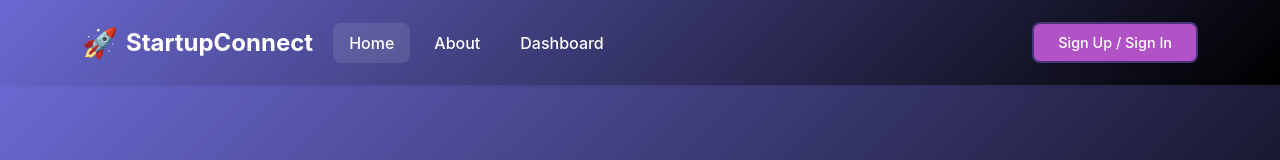
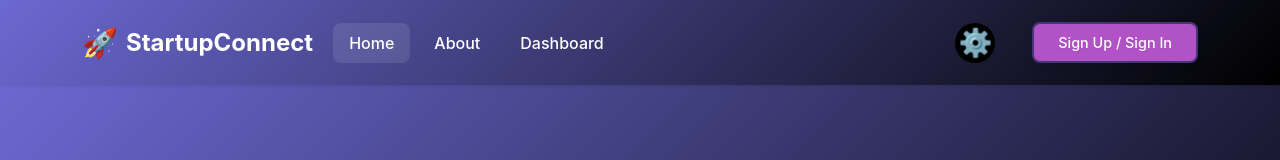
Before and after one commit to NightingaleX03/Startup-Connect, an Angular app in the folder client/frontend-app/: page / in a window 1280 px wide. Shown: the top 160 px of the page. Built offline with nearby package versions, Linux system fonts and the light colour scheme.

Commit message:
toogle for light and dark mode

```diff
--- a/client/frontend-app/src/app/components/navbar/navbar.component.html
+++ b/client/frontend-app/src/app/components/navbar/navbar.component.html
@@ -40,6 +40,9 @@
 
       <!-- Auth Buttons -->
       <div class="navbar-auth">
+        <div class="theme-toggle" (click)="toggleTheme()" title="Change theme">
+          <span class="gear-emoji">⚙️</span>
+        </div>
         <button class="btn btn-signup" *ngIf="!authService.isLoggedIn()" routerLink="/auth">Sign Up / Sign In</button>
         <button class="btn btn-logout" *ngIf="authService.isLoggedIn()" (click)="logout()">Logout</button>
       </div>
--- a/client/frontend-app/src/app/components/navbar/navbar.component.scss
+++ b/client/frontend-app/src/app/components/navbar/navbar.component.scss
@@ -94,3 +94,51 @@
     }
   }
 }
+
+.theme-toggle {
+  background: #000;
+  border: none;
+  color: var(--white);
+  font-size: 1.4rem;
+  padding: 0.5rem;
+  margin-right: 0.3rem;
+  cursor: pointer;
+  transition: all 0.3s ease;
+  position: relative;
+  display: flex;
+  align-items: center;
+  justify-content: center;
+  width: 40px;
+  height: 40px;
+  border-radius: 50%;
+
+  &:hover {
+    color: var(--white);
+    transform: scale(1.1);
+    background: #222;
+  }
+
+  .gear-emoji {
+    font-size: 1.7rem;
+    line-height: 1;
+    display: flex;
+    align-items: center;
+    justify-content: center;
+    width: 28px;
+    height: 28px;
+    user-select: none;
+  }
+}
+
+[data-theme="light"] .theme-toggle .gear-img {
+  /* filter: invert(0); */
+}
+
+@keyframes rotate {
+  from {
+    transform: rotate(0deg);
+  }
+  to {
+    transform: rotate(360deg);
+  }
+}
--- a/client/frontend-app/src/app/components/navbar/navbar.component.ts
+++ b/client/frontend-app/src/app/components/navbar/navbar.component.ts
@@ -11,12 +11,31 @@ import { AuthService } from '../../services/auth.service';
   styleUrls: ['./navbar.component.scss']
 })
 export class NavbarComponent implements OnInit {
+  isDarkMode = true;
+
   constructor(
     public authService: AuthService,
     private router: Router
   ) {}
 
-  ngOnInit(): void {}
+  ngOnInit(): void {
+    // Check for saved theme preference
+    const savedTheme = localStorage.getItem('theme');
+    if (savedTheme) {
+      this.isDarkMode = savedTheme === 'dark';
+      this.setTheme(this.isDarkMode);
+    }
+  }
+
+  toggleTheme() {
+    this.isDarkMode = !this.isDarkMode;
+    this.setTheme(this.isDarkMode);
+    localStorage.setItem('theme', this.isDarkMode ? 'dark' : 'light');
+  }
+
+  private setTheme(isDark: boolean) {
+    document.documentElement.setAttribute('data-theme', isDark ? 'dark' : 'light');
+  }
 
   logout(): void {
     this.authService.logout();
--- a/client/frontend-app/src/styles.scss
+++ b/client/frontend-app/src/styles.scss
@@ -7,6 +7,16 @@
   --accent-color: #b153c6;
   --text-color: #ffffff;
   --background-color: #000000;
+  --button-color: #b153c6;
+  --button-hover: #473577;
+}
+
+[data-theme="light"] {
+  --primary-color: #6b69d2;
+  --secondary-color: #ffffff;
+  --accent-color: #b153c6;
+  --text-color: #000000;
+  --background-color: #ffffff;
   --button-color: #b153c6;
   --button-hover: #473577;
 }
```
